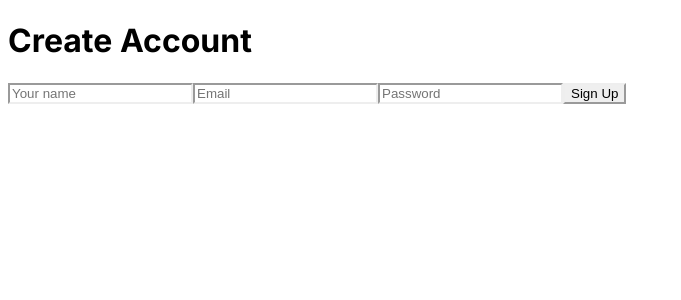
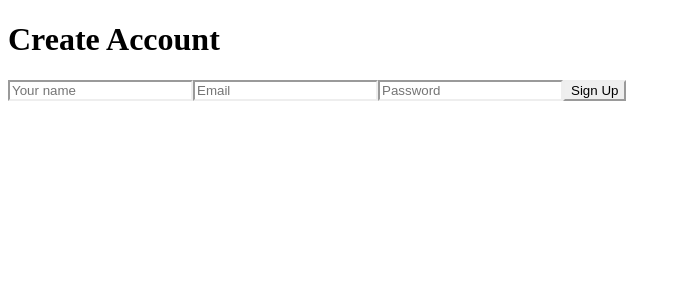
Before and after one commit to manzaro1/scriptflow-supabase, a Next.js app: page /signup in a window 1280 px wide. Shown: the top 300 px of the page, without its empty margins (0-681 px from the left). Built offline with nearby package versions, Linux system fonts and the light colour scheme; no server answers.

Commit message:
Clean root layout - remove broken imports

```diff
--- a/app/layout.tsx
+++ b/app/layout.tsx
@@ -1,19 +1,19 @@
 import type { Metadata } from 'next'
-import { Inter } from 'next/font/google'
+import { Geist, Geist_Mono } from 'next/font/google'
 import './globals.css'
 
-const inter = Inter({ subsets: ['latin'] })
+const geist = Geist({ subsets: ['latin'], variable: '--font-geist' })
+const geistMono = Geist_Mono({ subsets: ['latin'], variable: '--font-mono' })
 
 export const metadata: Metadata = {
-  title: 'ScriptFlow - AI Screenwriting Platform',
-  description: 'Professional screenwriting with AI assistance. Write, edit, and perfect your screenplay with AI-powered tools.',
-  keywords: 'screenwriting, film, AI writing, screenplay, script editor',
+  title: 'ScriptFlow - AI-Powered Screenwriting',
+  description: 'Professional screenplay writing with AI assistance',
 }
 
 export default function RootLayout({ children }: { children: React.ReactNode }) {
   return (
-    <html lang="en" className="dark">
-      <body className={`${inter.className} bg-background text-foreground antialiased`}>
+    <html lang="en">
+      <body className={`${geist.variable} ${geistMono.variable} antialiased`}>
         {children}
       </body>
     </html>
```
